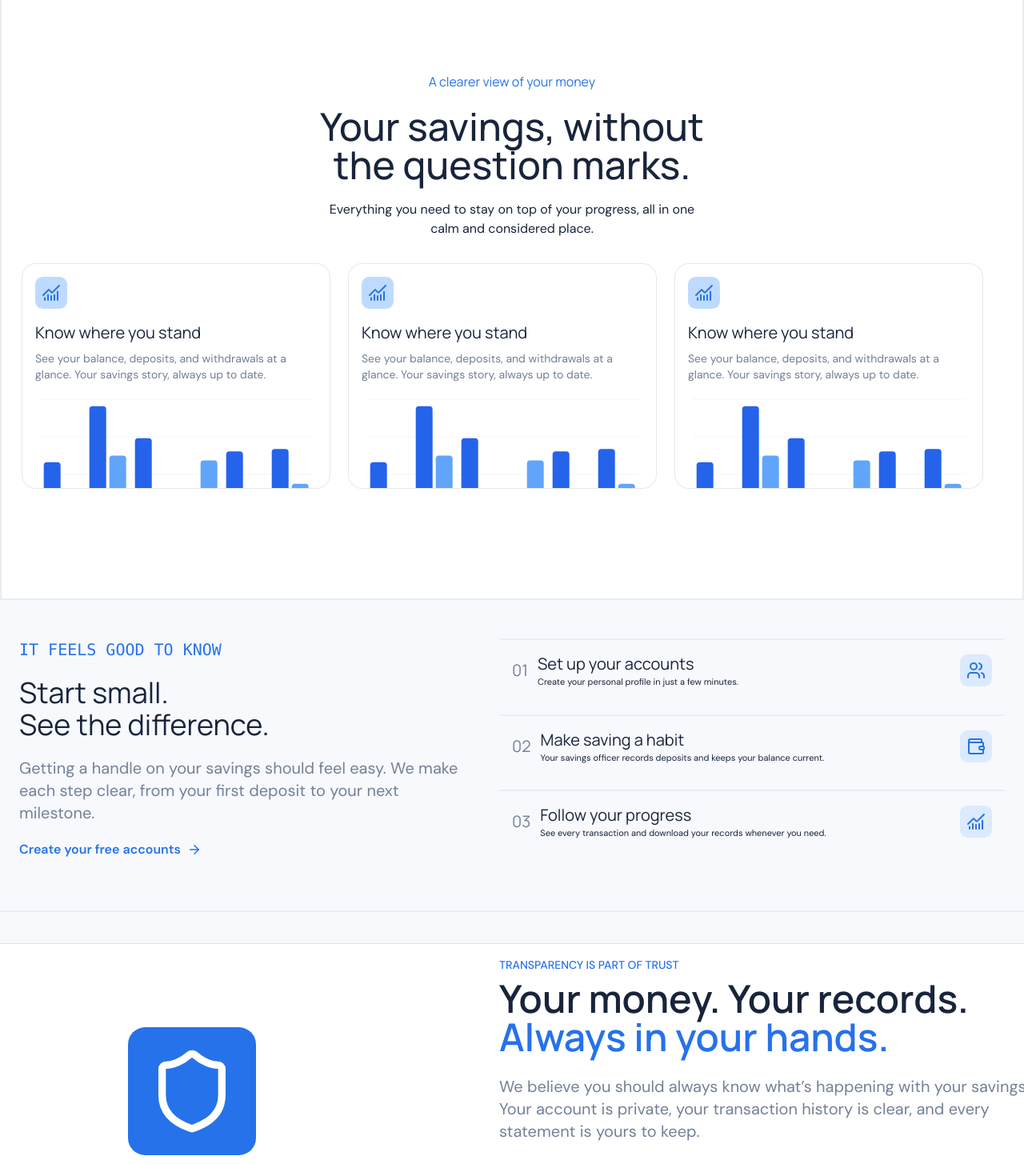
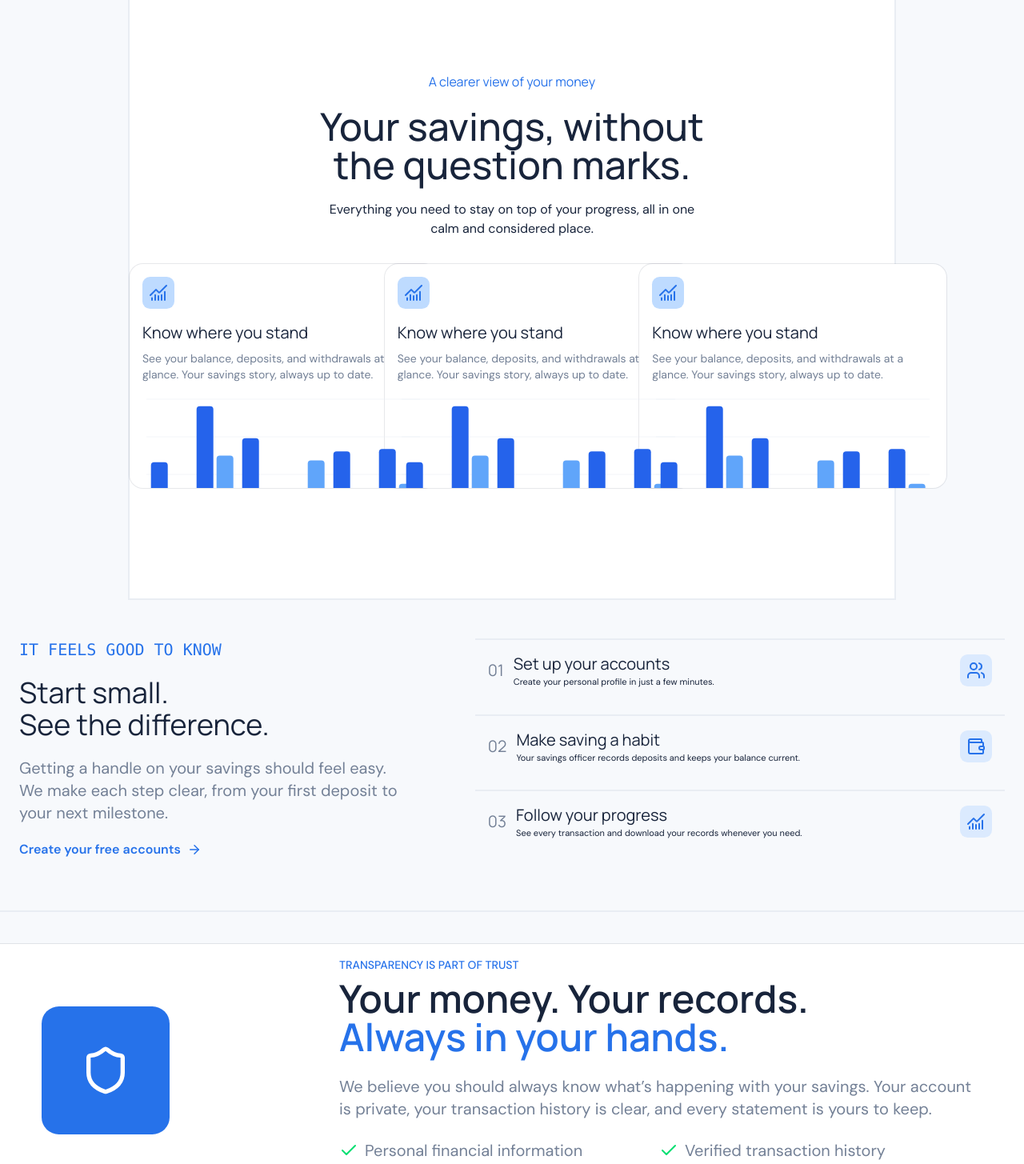
Before and after one commit to novalCandra/cms-BukuTabungan, a React (Vite) app: page / in a window 1280 px wide. Shown: the part 1330-2785 px from the top of the page at 80% size. Built offline with nearby package versions, Linux system fonts and the light colour scheme.

Commit message:
repair : responsive landingPage Hanphone and Tablet (HomePaage)

```diff
--- a/src/App.tsx
+++ b/src/App.tsx
@@ -22,7 +22,7 @@ function App() {
   } satisfies ChartConfig
 
   return (
-    <div className="container flex flex-col min-h-screen relative justify-center items-center bg-background max-w-full">
+    <div className="container flex flex-col min-h-screen relative justify-center items-center max-w-full">
       <section className="flex flex-col space-y-10 tablet:space-y-8 text-center justify-center items-center h-250 tablet:h-300 w-full">
         <div className="w-96 tablet:w-250 space-y-6 tablet:space-y-8 flex flex-col">
           <h1 className="font-heading text-5xl tablet:text-7xl font-bold">Manage your savings
@@ -34,7 +34,7 @@ function App() {
             <Button className={"bg-white text-black w-38 h-14 tablet:w-50 tablet:h-12 font-heading text-sm font-bold flex flex-row hover:-translate-y-1 justify-center items-center gap-2 border-2 border-border rounded-md"}>See how it works</Button>
           </div>
 
-          <div className="flex flex-row space-x-2 tablet:space-x-4 w-100 tablet:w-140 items-center px-0.4 justify-center mx-auto ">
+          <div className="flex flex-row space-x-2 tablet:space-x-4 w-96 md:w-140 items-center px-0.4 justify-center mx-auto ">
             {/* lEFT */}
             <div className="flex flex-row gap-2 tablet:gap-2 border-r-2 w-60 tablet:w-80 border-border items-center">
               <AvatarGroup>
@@ -66,21 +66,20 @@ function App() {
           </div>
 
           {/* GIF Image */}
-          <div className="flex flex-col justify-center items-center w-100 tablet:w-250 h-110 tablet:h-auto">
+          <div className="flex flex-col justify-center items-center w-96 md:w-250 lg:w-260 h-110 tablet:h-auto">
             <img src={GifImage} alt="gif" className="hidden tablet:block w-100 tablet:w-260 h-96 tablet:h-150" />
             <img src={GifImageResponsice} alt="gif" className="h-120 tablet:hidden lg:hidden" />
           </div>
         </div>
       </section>
 
-      <section className="flex flex-col justify-center items-center bg-white w-full h-280 tablet:h-200 space-y-8 border-2 border-border">
-        <div className="space-y-2 tablet:space-y-5 flex flex-col text-center w-100 tablet:w-120">
+      <section className="flex flex-col justify-center items-center bg-white w-full md:max-w-full h-280 md:h-200 lg:w-240 space-y-8 border-2 border-border">
+        <div className="space-y-2 tablet:space-y-5 flex flex-col text-center w-auto md:w-120">
           <p className="font-heading text-md text-primary">A clearer view of your money</p>
           <h2 className="font-heading text-3xl tablet:text-5xl font-medium">Your savings, without
             the question marks.</h2>
           <p>Everything you need to stay on top of your progress, all in one calm and considered place.</p>
         </div>
-
         <div className="grid grid-cols-1 tablet:grid-cols-2 lg:grid-cols-3 space-x-0 tablet:space-x-6 space-y-4 tablet:space-y-0">
           <Card className="w-96 h-70">
             <CardHeader>
@@ -143,8 +142,8 @@ function App() {
             </CardContent>
           </Card>
         </div>
+
       </section>
-
 
       <section className="flex flex-col tablet:flex-1 tablet:flex-row h-160 tablet:h-600  tablet:justify-center tablet:space-x-10 py-6 px-6 tablet:py-12 tablet:px-6 space-y-4 w-full">
         {/* Right */}
@@ -152,7 +151,7 @@ function App() {
           <p className="text-primary text-md tablet:text-xl font-mono uppercase">It feels good to know</p>
           <h2 className="font-heading text-3xl tablet:text-4xl">Start small. <br />
             See the difference.</h2>
-          <p className="text-muted-foreground font-sans tablet:text-xl w-96 tablet:w-140">Getting a handle on your savings should feel easy. We make each step clear, from your first deposit to your next milestone.</p>
+          <p className="text-muted-foreground font-sans tablet:text-xl w-80 md:w-140 lg:w-120">Getting a handle on your savings should feel easy. We make each step clear, from your first deposit to your next milestone.</p>
           <Link to={"/login"} className="flex flex-row items-center gap-2 font-sans text-primary font-semibold">Create your free accounts <ArrowRight size={18} /></Link>
         </div>
         {/* left */}
@@ -197,34 +196,33 @@ function App() {
         </div>
       </section>
 
-
       <section className="flex flex-col w-full justify-center py-10 items-center border-t-2 border-border">
-        <Card className="w-96 tablet:w-400 h-120 tablet:h-96">
-          <CardContent className="flex flex-col tablet:flex-1 tablet:flex-row tablet:justify-between space-y-4 bg">
+        <Card className="w-96 md:w-180 lg:w-400 h-120 md:h-90 lg:h-96">
+          <CardContent className="flex flex-col tmd:flex-1 md:flex-row md:justify-between space-y-6 md:space-y-4 bg gap-x-4">
             <div className="flex flex-col justify-center items-center mx-auto">
-              <div className="bg-primary text-white h-20 w-20 tablet:h-40 tablet:w-40 rounded-2xl flex flex-col items-center  justify-center">
-                <Shield className="size-11 tablet:size-28" />
+              <div className="bg-primary text-white h-20 w-20 md:h-30 md:w-30 lg:h-40 lg:w-40 rounded-2xl flex flex-col items-center  justify-center">
+                <Shield className="size-11 md:size-20 lg:w-16" />
               </div>
             </div>
-            <div className="flex flex-col space-y-4 w-auto tablet:space-y-2 tablet:w-200">
+            <div className="flex flex-col space-y-4 w-auto tablet:space-y-2 md:w-180 lg:w-250">
               <p className="uppercase text-primary font-sans text-sm font-medium">Transparency is part of trust</p>
-              <div className="flex flex-col space-y-6 w-auto tablet:w-170">
-                <h3 className="text-2xl tablet:text-5xl font-heading font-semibold">Your money. Your records. <br /> <span className="text-primary">Always in your hands.</span></h3>
+              <div className="flex flex-col space-y-6 w-auto md:w-140 lg:w-200">
+                <h3 className="text-2xl md:text-4xl lg:text-5xl font-heading font-semibold">Your money. Your records. <br /> <span className="text-primary">Always in your hands.</span></h3>
 
-                <p className="font-sans text-muted-foreground text-sm tablet:text-xl">We believe you should always know what’s happening with your savings. Your account is private, your transaction history is clear, and every statement is yours to keep.</p>
+                <p className="font-sans text-muted-foreground text-sm md:text-xl lg:text-xl">We believe you should always know what’s happening with your savings. Your account is private, your transaction history is clear, and every statement is yours to keep.</p>
 
                 <div className="grid grid-cols-1 tablet:grid-cols-2 space-y-4">
                   <div className="flex flex-row items-center gap-x-2">
                     <Check className="text-green-400" />
-                    <p className="font-sans text-base text-muted-foreground">Personal financial information</p>
+                    <p className="font-sans text-base md:text-md lg:text-xl text-muted-foreground">Personal financial information</p>
                   </div>
                   <div className="flex flex-row items-center gap-x-2">
                     <Check className="text-green-400" />
-                    <p className="font-sans text-base text-muted-foreground">Verified transaction history</p>
+                    <p className="font-sans text-base md:text-md lg:text-xl text-muted-foreground">Verified transaction history</p>
                   </div>
                   <div className="flex flex-row items-center gap-x-2">
                     <Check className="text-green-400" />
-                    <p className="font-sans text-base text-muted-foreground">Downloadable PDF records</p>
+                    <p className="font-sans text-base md:text-md lg:text-xl text-muted-foreground">Downloadable PDF records</p>
                   </div>
                 </div>
               </div>
--- a/src/components/organism/Header-Organism-LandingPage.tsx
+++ b/src/components/organism/Header-Organism-LandingPage.tsx
@@ -4,14 +4,13 @@ import { ArrowRight, Wallet } from "lucide-react"
 
 export default function HeaderOrganismLandingPage() {
     return (
-
-        <NavigationMenu className={"flex flex-row max-w-full bg-background border-2 border-border h-20 px-10 tablet:px-34"}>
+        <NavigationMenu className={"flex flex-row border-2 border-border h-20 px-10 md:px-6 lg:px-8 items-center max-w-full"}>
             <NavigationMenuList className={"flex flex-row justify-between items-center"}>
                 <div className="flex flex-row justify-center space-x-2 items-center">
                     <div className="bg-primary text-white px-2 py-2 rounded-md">
                         <Wallet />
                     </div>
-                <h2 className="font-heading text-2xl font-black">finexa</h2>
+                    <h2 className="font-heading text-2xl font-black">finexa</h2>
                 </div>
                 <NavigationMenuItem className={"hidden tablet:flex tablet:flex-row tablet:justify-between tablet:gap-x-10 font-heading font-bold text-muted-foreground cursor-pointer"}>
                     <NavigationMenuLink className={"text-muted-foreground hover:text-black"}>Features</NavigationMenuLink>
@@ -19,10 +18,10 @@ export default function HeaderOrganismLandingPage() {
                     <NavigationMenuLink className={"text-muted-foreground hover:text-black"}>Security</NavigationMenuLink>
                     <NavigationMenuLink className={"text-muted-foreground hover:text-black"}>FaQs</NavigationMenuLink>
                 </NavigationMenuItem>
-                <div className="hidden tablet:flex tablet:flex-row gap-1 items-center w-40">
-                    <Button className={"bg-transparent text-muted-foreground font-heading font-bold hover:text-primary hover:bg-transparent w-22"}>Log in</Button>
+                <NavigationMenuItem className={"hidden md:flex lg:flex flex-row items-center"}>
+                    <Button className={"hidden md:hidden lg:block bg-transparent text-muted-foreground font-heading font-bold hover:text-primary hover:bg-transparent w-22"}>Log in</Button>
                     <Button className={"bg-primary w-34 h-12 font-heading text-sm font-bold flex flex-row hover:-translate-y-1 justify-center items-center gap-2"} >Get started <ArrowRight className="size-5" /></Button>
-                </div>
+                </NavigationMenuItem>
             </NavigationMenuList>
         </NavigationMenu>
     )
```
